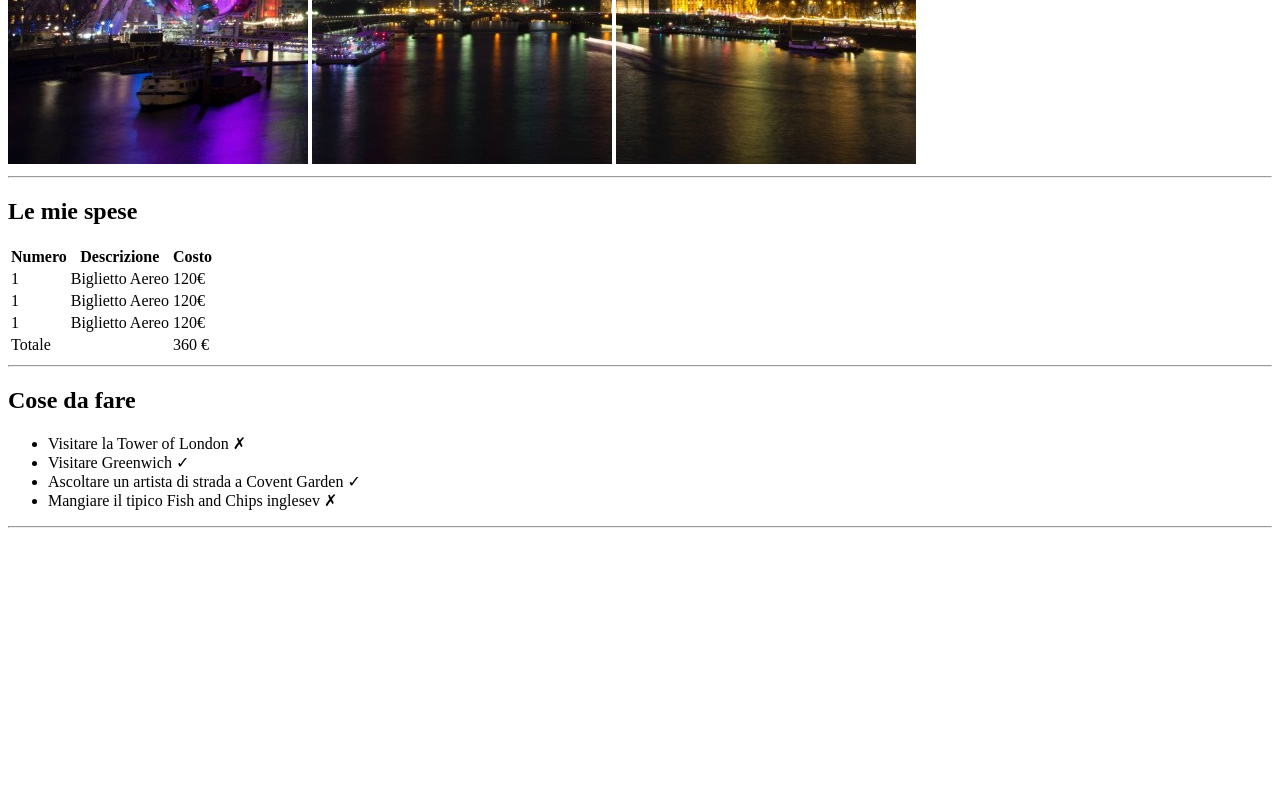
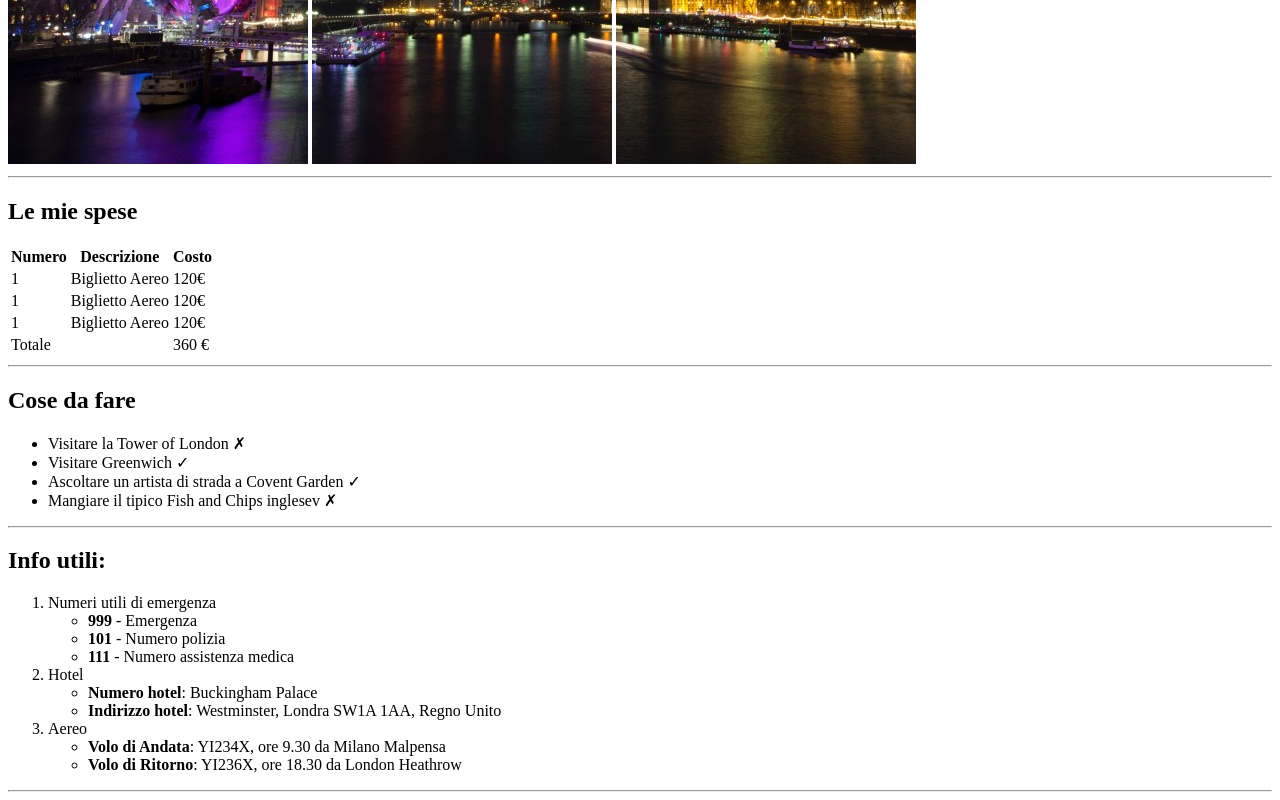
Before and after one commit to AntonioNicolaci/html-london-trip, a plain HTML site: page index.html in a window 1280 px wide. Shown: the part 516-1316 px from the top of the page. Before the commit the page ends 1052 px from the top, so only its background shows below. Drawn offline with Linux system fonts and the light colour scheme.

Commit message:
information_list_added

```diff
--- a/index.html
+++ b/index.html
@@ -56,6 +56,7 @@
         </table>
         <hr>
 
+        <!-- Lista delle cose fatte e non -->
         <h2>Cose da fare</h2>
             <ul>
                 <li>Visitare la Tower of London &cross;</li>
@@ -65,5 +66,32 @@
             </ul>
         <hr>
 
+        <!-- Lista di informazioni utili per il viaggio -->
+        <h2>Info utili:</h2>
+            <ol>
+                <li>Numeri utili di emergenza
+                    <ul>
+                        <li> <strong>999</strong>  - Emergenza</li>
+                        <li><strong>101</strong> - Numero polizia</li>
+                        <li><strong>111</strong> - Numero assistenza medica</li>
+                    </ul>
+                </li>
+
+                <li>Hotel
+                    <ul>
+                        <li><strong>Numero hotel</strong>: Buckingham Palace</li>
+                        <li><strong>Indirizzo hotel</strong>: Westminster, Londra SW1A 1AA, Regno Unito</li>
+                    </ul>
+                </li>
+
+                <li>Aereo
+                    <ul>
+                        <li><strong>Volo di Andata</strong>: YI234X, ore 9.30 da Milano Malpensa</li>
+                        <li><strong>Volo di Ritorno</strong>: YI236X, ore 18.30 da London Heathrow</li>
+                    </ul>
+                </li>
+            </ol>
+        <hr>
+
     </body>
 </html>
```
